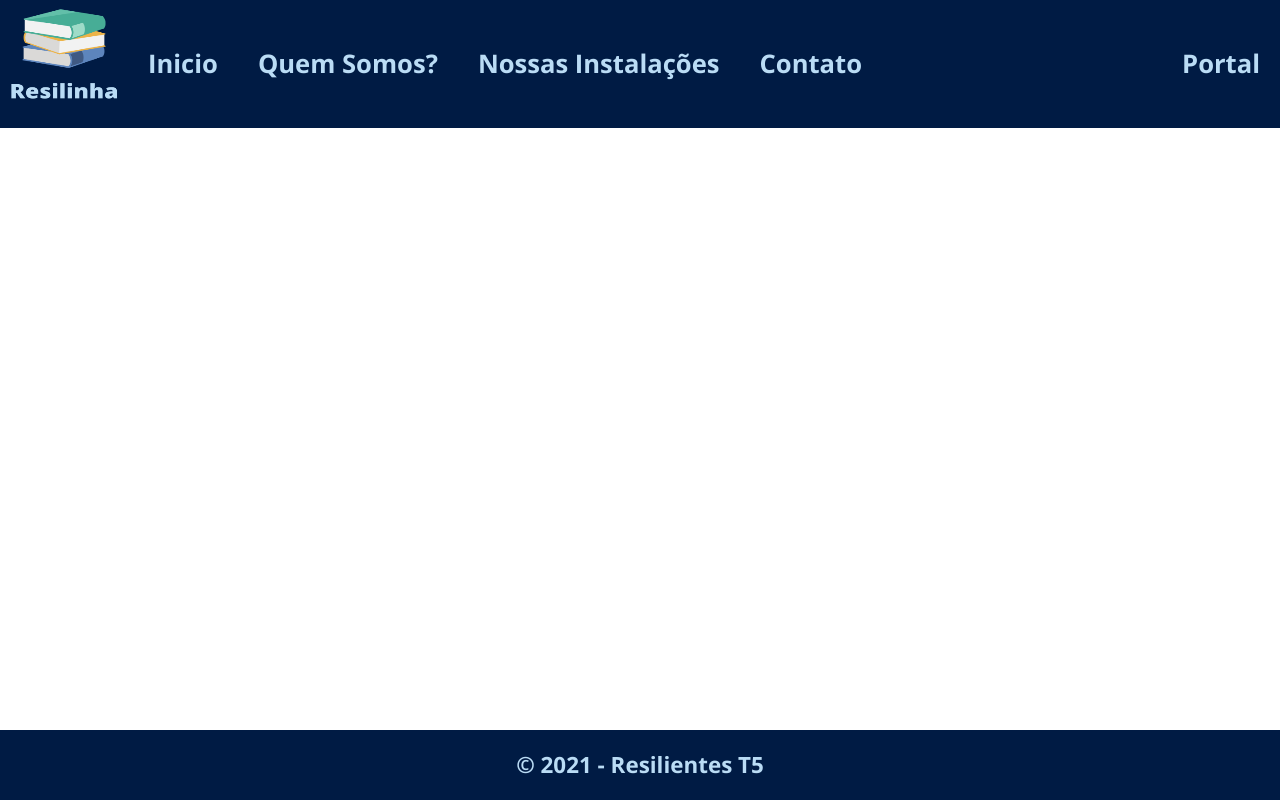
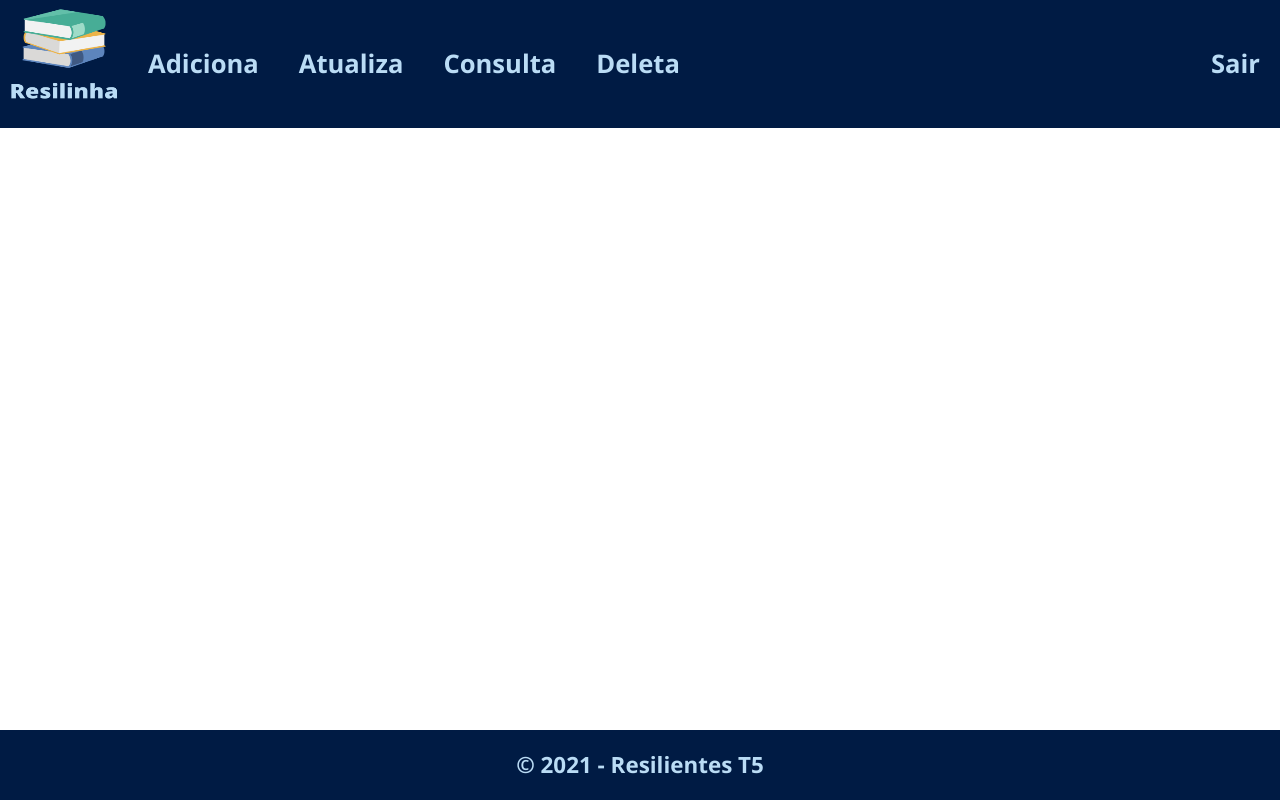
Before and after one commit to pedroperalva/React-Escola-API, a React (Create React App) app: page /sistema in a window 1280 px wide. Built offline with nearby package versions, Linux system fonts and the light colour scheme; the HTML template or start-up script is replaced by a standard one; a web font is replaced by a local one.

Commit message:
Adicionado os Componentes AlunosService(consulta a API) e SubMenu(header da página Sistema)

```diff
--- /dev/null
+++ b/src/components/AlunoService.jsx
@@ -0,0 +1,28 @@
+import axios from 'axios';
+
+const apiUrl = 'https://dry-peak-50185.herokuapp.com';
+
+export const List = async () => {
+  const endpoint = `${apiUrl}/alunos`;
+  return axios.get(endpoint);
+};
+
+export const ListOne = async (postEmail) => {
+  const endpoint = `${apiUrl}/alunos/${postEmail}`;
+  return axios.get(endpoint);
+};
+
+export const Create = async (data) => {
+  const endpoint = `${apiUrl}/alunos`;
+  return axios.post(endpoint, data);
+};
+
+export const Edit = async (data, postEmail) => {
+  const enpoint = `${apiUrl}/alunos/${postEmail}`;
+  return axios.put(enpoint, data);
+};
+
+export const DeleteAluno = async (postEmail) => {
+  const enpoint = `${apiUrl}/alunos/${postEmail}`;
+  return axios.delete(enpoint);
+};
--- a/src/components/Header.jsx
+++ b/src/components/Header.jsx
@@ -1,12 +1,11 @@
 import React, { Component } from 'react'
-import Menu from './Menu'
 import styled from 'styled-components'
 
 class Header extends Component {
-    render(){
+    render(props){
         return(
             <Cabecalho>
-                <Menu />
+                {this.props.children}
             </Cabecalho>
         )
     }
--- /dev/null
+++ b/src/components/SubMenu.jsx
@@ -0,0 +1,54 @@
+import React, { Component } from 'react';
+import styled from 'styled-components';
+import { NavLink } from 'react-router-dom';
+import Logo from '../img/logo1.png';
+
+class SubMenu extends Component {
+  render() {
+    return (
+      <Nav>
+        <div>
+          <Ul>
+            <Imagem src={Logo} />
+            <StyledNavLink to="/Sistema">Adiciona</StyledNavLink>
+            <StyledNavLink to="/Sistema">Atualiza</StyledNavLink>
+            <StyledNavLink to="/Sistema">Consulta</StyledNavLink>
+            <StyledNavLink to="/Sistema">Deleta</StyledNavLink>
+          </Ul>
+        </div>
+        <div>
+          <Ul>
+            <StyledNavLink to="/">Sair</StyledNavLink>
+          </Ul>
+        </div>
+      </Nav>
+    );
+  }
+}
+const Nav = styled.nav`
+    display: flex;
+    justify-content: space-between;
+    font-size: 1.6rem;
+`;
+const Ul = styled.ul`
+    display: flex;
+    list-style: none;
+    line-height: 8rem;
+`;
+const StyledNavLink = styled(NavLink)`
+    text-decoration: none;
+    margin: 0 20px;
+    cursor: pointer;
+    justify-self:center;
+    transition: all .3s;
+    color: #BADCF5;
+    &:hover {
+        color: #0097E0
+    }
+`;
+const Imagem = styled.img`
+    justify-self: center;
+    width:8rem;
+    height:7rem;
+`;
+export default SubMenu;
--- a/src/pages/Contato.jsx
+++ b/src/pages/Contato.jsx
@@ -6,6 +6,7 @@ import Input from '../components/Input';
 import Button from '../components/Button';
 import TextArea from '../components/TextArea';
 import Header from '../components/Header';
+import Menu from '../components/Menu';
 import Footer from '../components/Footer';
 import ValidationError from '../components/ValidationError';
 
@@ -65,7 +66,9 @@ class Contato extends Component {
             return (
                 <DivPrincipal>
                     <DivHeader>
-                        <Header/>
+                        <Header>
+                            <Menu/>
+                        </Header>
                     </DivHeader>
                     <DivMain>
                         {this.state.show? (<>
--- a/src/pages/Home.jsx
+++ b/src/pages/Home.jsx
@@ -1,6 +1,7 @@
 import React, { Component } from 'react';
 import styled from 'styled-components'
 import Header from '../components/Header';
+import Menu from '../components/Menu';
 import Footer from '../components/Footer';
 
 class Home extends Component {
@@ -9,7 +10,9 @@ class Home extends Component {
         return (
             <DivPrincipal>
                 <DivHeader>
-                    <Header />
+                    <Header>
+                        <Menu/>
+                    </Header>
                 </DivHeader>
                 <DivFooter>
                     <Footer />
--- a/src/pages/Login.jsx
+++ b/src/pages/Login.jsx
@@ -1,6 +1,7 @@
 import React, { Component } from 'react';
 import styled, {keyframes} from 'styled-components'
 import Header from '../components/Header';
+import Menu from '../components/Menu';
 import Footer from '../components/Footer';
 import Button from '../components/Button';
 import Input from '../components/Input';
@@ -55,7 +56,9 @@ class Login extends Component {
         return (
             <DivPrincipal>
                 <DivHeader>
-                    <Header />
+                    <Header>
+                        <Menu/>
+                    </Header>
                 </DivHeader>
                 <DivMain>
                     <Form onSubmit={this.handleSubmit}>
--- a/src/pages/QuemSomos.jsx
+++ b/src/pages/QuemSomos.jsx
@@ -1,6 +1,7 @@
 import React, { Component } from 'react';
 import styled from 'styled-components'
 import Header from '../components/Header';
+import Menu from '../components/Menu';
 import Footer from '../components/Footer';
 
 class QuemSomos extends Component {
@@ -9,7 +10,9 @@ class QuemSomos extends Component {
         return (
             <DivPrincipal>
                 <DivHeader>
-                    <Header />
+                    <Header>
+                        <Menu/>
+                    </Header>
                 </DivHeader>
                 <DivFooter>
                     <Footer />
--- a/src/pages/Sistema.jsx
+++ b/src/pages/Sistema.jsx
@@ -1,23 +1,77 @@
-import React, { Component } from 'react';
+import React, { useEffect, useState } from 'react';
 import styled from 'styled-components'
 import Header from '../components/Header';
 import Footer from '../components/Footer';
+import SubMenu from '../components/SubMenu';
+import {
+  List, ListOne, Create, Edit, DeleteAluno,
+} from '../components/AlunoService';
 
-class Sistema extends Component {
+const Sistema = (props) => {
+    const [alunos, setAlunos] = useState([]);
+    const [slow, setSlow] = useState(false);
 
-    render() {
+    const loadAlunos = async () => {
+    try {
+      const res = await List();
+      const data = await res.data.resultado;
+      setSlow(true);
+      setAlunos(data);
+      !!alunos && slow ? alunos.map((info, i) => (
+        <div>
+          <p>{info.nome}</p>
+        </div>
+      )) : <p>Error ao carregar a API</p>;
+    } catch (error) {
+      console.log(error);
+    }
+  };
+
+  const loadAluno = async (email) => {
+    try {
+      const res = await ListOne(email);
+      const data = await res.data.resultado;
+      for (const item of data) {
+        if (item.emailresp === email) {
+          setSlow(true);
+          setAlunos(item);
+          return alunos;
+        }
+      }
+    } catch (error) {
+      console.log(error);
+    }
+  }
+
     return (
         <DivPrincipal>
             <DivHeader>
-                    <Header />
+                <Header>
+                    <SubMenu/>
+                </Header>
             </DivHeader>
+
+
+            {/* Mostrar todos os alunos
+                !!alunos && slow? alunos.map((info, i)=> {
+                    return (
+                        <div>
+                            <p>{info.nome}</p>
+                        </div>
+                    )
+                }): <p>Error ao carregar a API</p> */}
+
+            {/* Mostra a Aluno referente ao email
+                !!alunos && slow ? <p>{alunos.nome}</p> : <p>Error ao carregar a API</p> */}
+
+
             <DivFooter>
                 <Footer />
             </DivFooter>
         </DivPrincipal>
     )
 }
-}
+
 const DivPrincipal = styled.div`
     display: grid;
     grid-gap: 20px;
--- a/src/pages/Tour.jsx
+++ b/src/pages/Tour.jsx
@@ -9,6 +9,7 @@ import Inst3 from '../img/inst3.jpg';
 import Inst4 from '../img/inst4.jpg';
 import Inst5 from '../img/inst5.jpg';
 import BgPhoto from '../img/bg-img2.jpg';
+import Menu from '../components/Menu';
 
 class Tour extends Component {
 
@@ -16,7 +17,9 @@ class Tour extends Component {
         return (
             <DivPrincipal>
                 <DivHeader>
-                    <Header />
+                    <Header>
+                        <Menu/>
+                    </Header>
                 </DivHeader>
                 <DivMain>
                     <Titulo>Nossas Instalações</Titulo>
```
Lines whose indentation alone changed are shown as unchanged.
